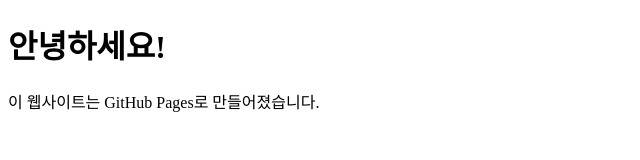
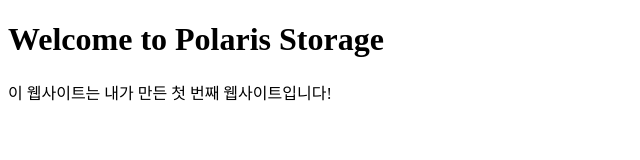
Before and after one commit to polaris1706/polaris.storage, a plain HTML site: page index.html in a window 1280 px wide. Shown: the whole page, without its empty margins (0-640 px from the left). Drawn offline with Linux system fonts and the light colour scheme.

Commit message:
Update index.html

```diff
--- a/index.html
+++ b/index.html
@@ -3,10 +3,10 @@
 <head>
     <meta charset="UTF-8">
     <meta name="viewport" content="width=device-width, initial-scale=1.0">
-    <title>내 웹사이트</title>
+    <title>My Website</title>
 </head>
 <body>
-    <h1>안녕하세요!</h1>
-    <p>이 웹사이트는 GitHub Pages로 만들어졌습니다.</p>
+    <h1>Welcome to Polaris Storage</h1>
+    <p>이 웹사이트는 내가 만든 첫 번째 웹사이트입니다!</p>
 </body>
 </html>
```
